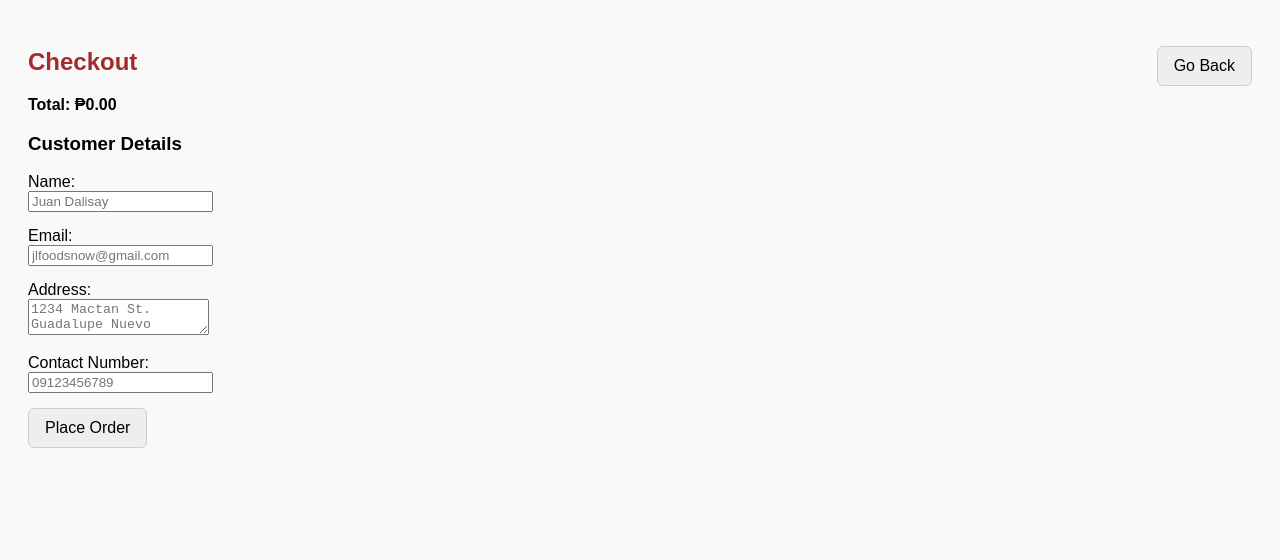
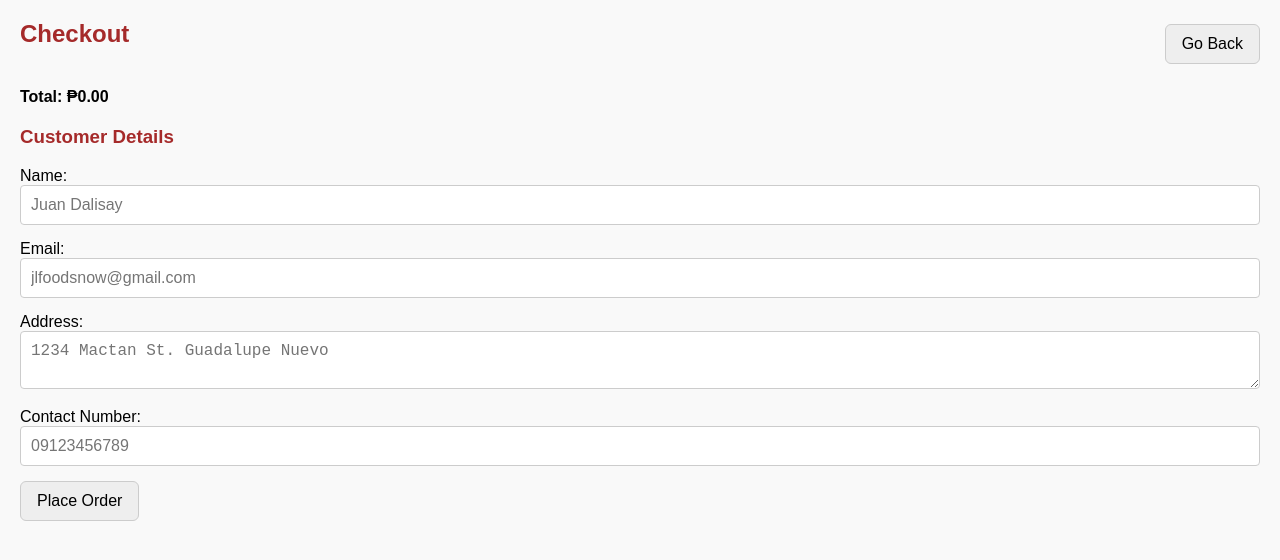
Before and after one commit to JLIM2002/jlfoods, a plain HTML site: page checkout.html in a window 1280 px wide. Drawn offline with Linux system fonts and the light colour scheme.

Commit message:
Update checkout.html

```diff
--- a/checkout.html
+++ b/checkout.html
@@ -2,61 +2,90 @@
 <html lang="en">
 <head>
   <meta charset="UTF-8" />
+  <meta name="viewport" content="width=device-width, initial-scale=1.0" />
   <title>Checkout</title>
   <style>
+    * {
+      box-sizing: border-box;
+    }
+
     body {
       font-family: Arial, sans-serif;
       padding: 20px;
       background: #f9f9f9;
+      margin: 0;
     }
-    h2 {
+
+    h2, h3 {
       color: #a52a2a;
+      margin-top: 0;
     }
+
     .cart-item {
       margin-bottom: 10px;
       border-bottom: 1px solid #ccc;
       padding: 10px 0;
     }
+
     .form-group {
       margin-bottom: 15px;
+    }
+
+    input[type="text"],
+    input[type="email"],
+    input[type="tel"],
+    textarea {
+      width: 100%;
+      padding: 10px;
+      border: 1px solid #ccc;
+      border-radius: 4px;
+      font-size: 16px;
     }
 
     button {
       padding: 10px 16px;
       font-size: 16px;
-    right: 10px;
       background-color: #eee;
       border: 1px solid #ccc;
       border-radius: 6px;
       cursor: pointer;
+      transition: background-color 0.3s ease;
     }
 
     button:hover {
       background-color: #ddd;
     }
 
-    .gobackbutton {
-    padding: 10px 16px;
-    font-size: 16px;
-    right: 10px;
-    background-color: #eee;
-    border: 1px solid #ccc;
-    border-radius: 6px;
-    cursor: pointer;
-    float: right;
-    margin-top: -50px;
+    .top-bar {
+      display: flex;
+      justify-content: space-between;
+      align-items: center;
+      flex-wrap: wrap;
+      margin-bottom: 20px;
     }
 
+    .gobackbutton {
+      background-color: #eee;
+    }
+
+    @media (max-width: 600px) {
+      .top-bar {
+        flex-direction: column;
+        align-items: flex-start;
+        gap: 10px;
+      }
+    }
   </style>
 </head>
 <body>
 
+  <div class="top-bar">
     <h2>Checkout</h2>
     <button class="gobackbutton" onclick="history.back()">Go Back</button>
-
+  </div>
 
   <div id="checkout-cart"></div>
-<div id="checkout-total"></div>
+  <div id="checkout-total" style="margin-bottom: 20px;"></div>
 
   <h3>Customer Details</h3>
   <form id="order-form">
@@ -80,7 +109,6 @@
   </form>
 
   <script>
-  // Load cart from localStorage
     const cart = JSON.parse(localStorage.getItem('cart')) || [];
     const cartDiv = document.getElementById('checkout-cart');
     const totalDiv = document.getElementById('checkout-total');
@@ -96,11 +124,10 @@
 
     totalDiv.innerHTML = `<strong>Total: ₱${total.toFixed(2)}</strong>`;
 
-  // Submit handler (for now just show alert)
     document.getElementById('order-form').addEventListener('submit', function(e) {
       e.preventDefault();
       alert('Order placed! You will receive confirmation via email.');
-    localStorage.removeItem('cart'); // clear cart after order
+      localStorage.removeItem('cart');
     });
   </script>
 
```
Lines whose indentation alone changed are shown as unchanged.
